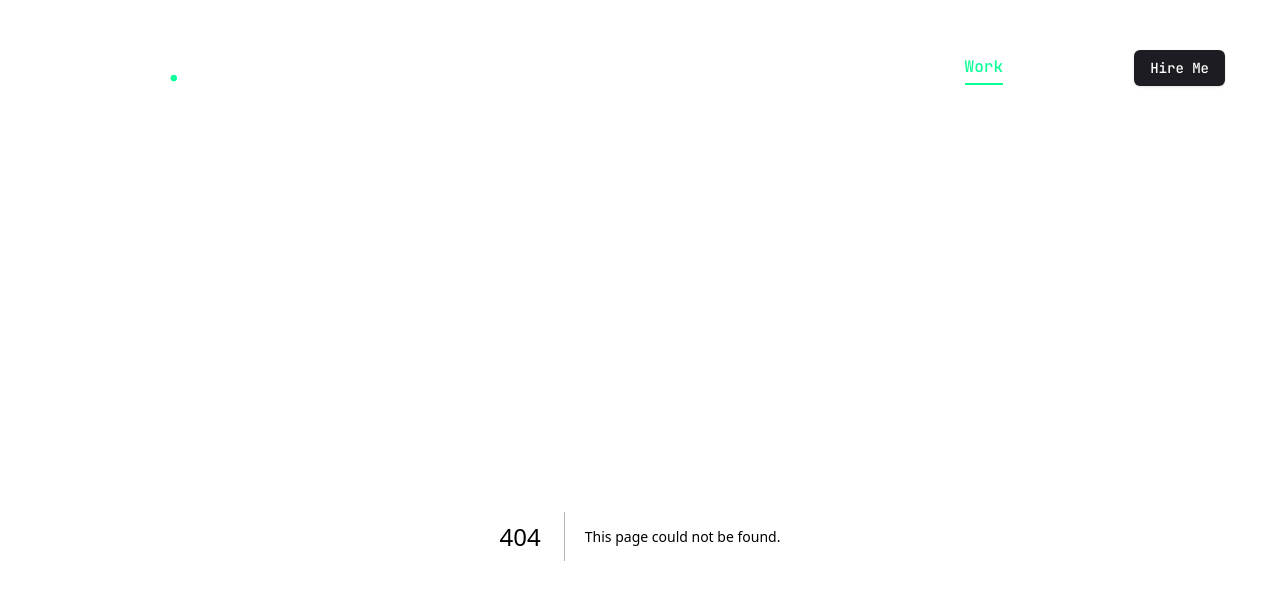
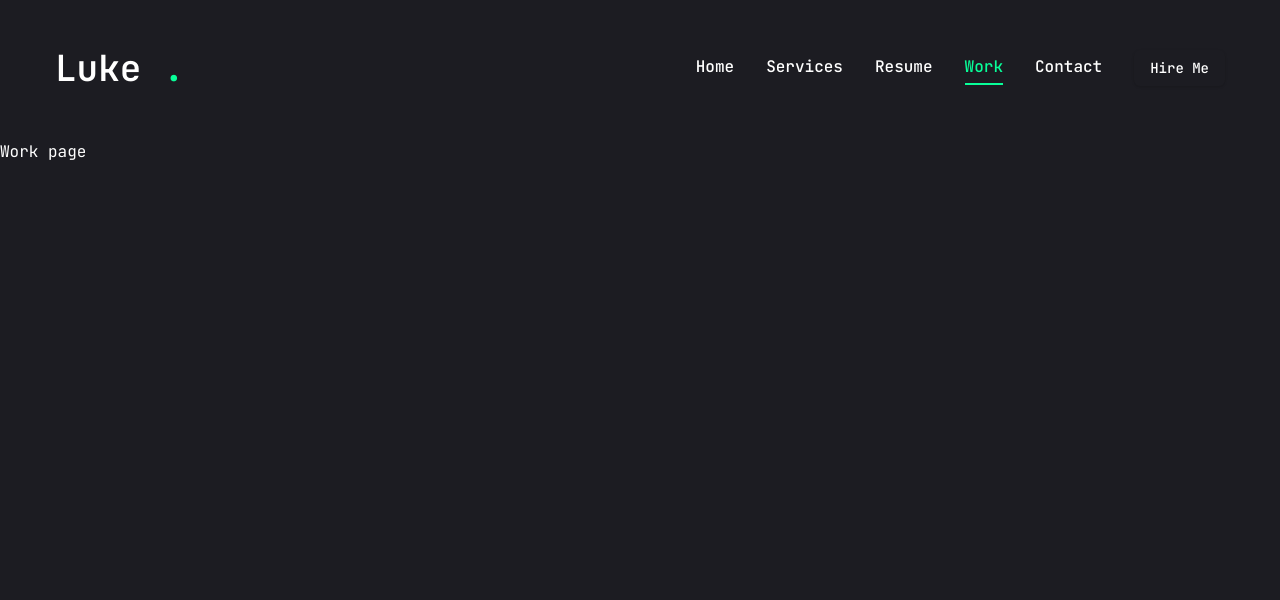
Before and after one commit to codeplaygroundspace/portfolio-neo-m, a Next.js app: page /work in a window 1280 px wide. Before the commit this address had no page. Shown: the top 600 px of the page. Built offline with nearby package versions, Linux system fonts and the light colour scheme.

Commit message:
Add all pages and motion frame library

```diff
--- /dev/null
+++ b/app/contact/page.tsx
@@ -0,0 +1,3 @@
+export default function Contact() {
+  return <main>Contact page</main>;
+}
--- a/app/layout.tsx
+++ b/app/layout.tsx
@@ -1,6 +1,7 @@
 import type { Metadata } from "next";
 import { JetBrains_Mono } from "next/font/google";
 import "./globals.css";
+import PageTransition from "@/components/PageTransition";
 
 // Components
 import Header from "@/components/Header";
@@ -25,7 +26,7 @@ export default function RootLayout({
     <html lang="en">
       <body className={jetBrainsMono.variable}>
         <Header />
-        {children}
+        <PageTransition>{children}</PageTransition>
       </body>
     </html>
   );
--- /dev/null
+++ b/app/resume/page.tsx
@@ -0,0 +1,3 @@
+export default function Resume() {
+  return <main>Resume page</main>;
+}
--- /dev/null
+++ b/app/services/page.tsx
@@ -0,0 +1,3 @@
+export default function Services() {
+  return <main>Services page</main>;
+}
--- /dev/null
+++ b/app/work/page.tsx
@@ -0,0 +1,3 @@
+export default function Work() {
+  return <main>Work page</main>;
+}
--- a/components/Header.tsx
+++ b/components/Header.tsx
@@ -17,7 +17,7 @@ const Header = () => {
         {/* Desktop nav */}
         <div className="hidden xl:flex items-center gap-8">
           <Nav />
-          <Link href="/">
+          <Link href="/contact">
             <Button>Hire Me</Button>
           </Link>
         </div>
--- a/components/Nav.tsx
+++ b/components/Nav.tsx
@@ -25,8 +25,7 @@ const links = [
   },
 ];
 const Nav = () => {
-  const pathName = usePathname();
-  console.log(pathName);
+  const pathname = usePathname();
   return (
     <nav className="flex gap-8">
       {links.map((link, i) => {
@@ -35,7 +34,7 @@ const Nav = () => {
             href={link.path}
             key={i}
             className={`${
-              link.path === pathName
+              link.path === pathname
                 ? "text-accent border-b-2 border-accent "
                 : ""
             } capitalize font-medium hover:text-accent transition-all`}
--- /dev/null
+++ b/components/PageTransition.tsx
@@ -0,0 +1,26 @@
+"use client";
+
+import { motion, AnimatePresence } from "framer-motion";
+import { usePathname } from "next/navigation";
+import { PropsWithChildren } from "react";
+
+const PageTransition = ({ children }: PropsWithChildren) => {
+  const pathname = usePathname();
+
+  return (
+    <AnimatePresence>
+      <div key={pathname}>
+        <motion.div
+          key={pathname}
+          initial={{ opacity: 1 }}
+          animate={{ opacity: 0 }}
+          exit={{ opacity: 0, y: -20 }}
+          transition={{ delay: 1, duration: 0.4, ease: "easeInOut" }}
+          className="h-screen w-screen fixed bg-primary top-0 pointer-events-none"
+        ></motion.div>
+        {children}
+      </div>
+    </AnimatePresence>
+  );
+};
+export default PageTransition;
--- a/package.json
+++ b/package.json
@@ -18,6 +18,7 @@
     "autoprefixer": "^10.4.20",
     "class-variance-authority": "^0.7.1",
     "clsx": "^2.1.1",
+    "framer-motion": "^11.16.4",
     "lucide-react": "^0.469.0",
     "next": "15.1.4",
     "react": "^19.0.0",
```
Also changed, not shown: 1 other file (tests, documents, lock files or other folders).
